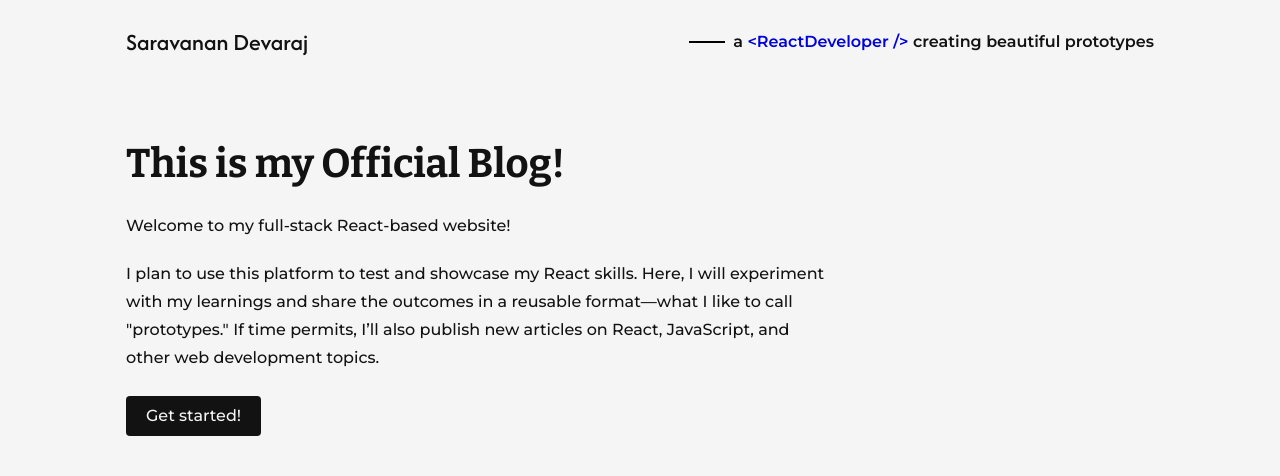
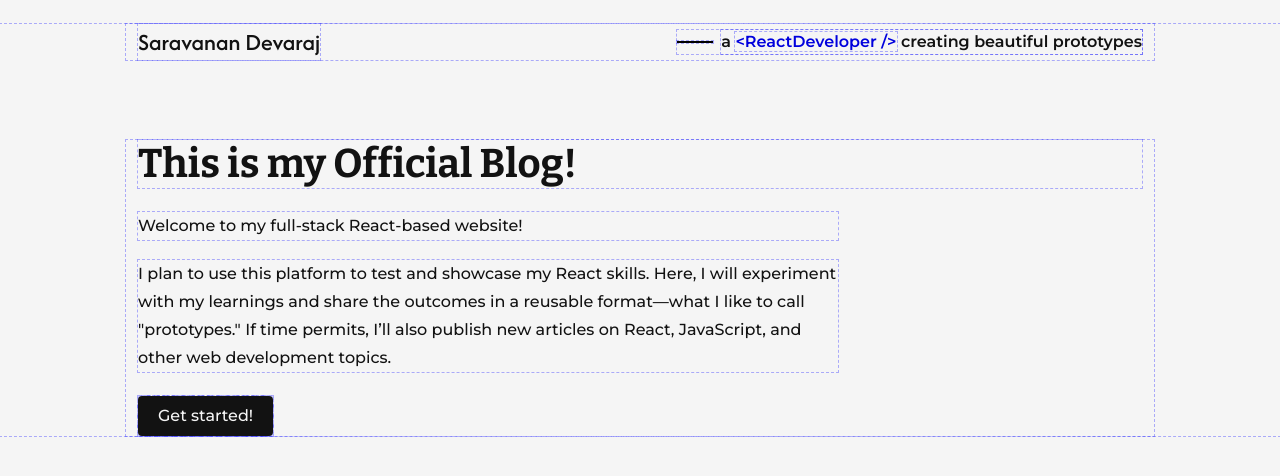
Before and after one commit to SaravananWD/learn-react, a Next.js app: page / in a window 1280 px wide. Shown: the top 476 px of the page. Built offline with nearby package versions, Linux system fonts and the light colour scheme.

Commit message:
timely drafts

```diff
--- a/src/app/layout.js
+++ b/src/app/layout.js
@@ -10,7 +10,7 @@ export const metadata = {
 
 export default function RootLayout({ children }) {
   return (
-    <html lang="en">
+    <html lang="en" className="debug">
       <body>
         <StyledComponentsRegistry>
           <Header></Header>
--- a/src/components/Header.js
+++ b/src/components/Header.js
@@ -7,10 +7,13 @@ function Header() {
   return (
     <StyledHeader>
       <Logo>Saravanan&nbsp;Devaraj</Logo>
-      <Filler />
+
       <Tagline>
-        a <span className="highlight">&lt;ReactDeveloper /&gt;</span> creating
-        beautiful prototypes
+        <Filler />
+        <div>
+          a <span className="highlight">&lt;ReactDeveloper /&gt;</span> creating
+          beautiful prototypes
+        </div>
       </Tagline>
     </StyledHeader>
   );
@@ -25,6 +28,7 @@ const StyledHeader = styled.header`
   justify-content: space-between;
   max-width: var(--layout-max-width);
   margin: ${space(6)}px auto;
+  padding: 0 ${space(3)}px;
   align-items: center;
 `;
 
@@ -35,6 +39,9 @@ const Logo = styled.div`
 `;
 
 const Tagline = styled.div`
+  display: flex;
+  justify-content: center;
+  align-items: center;
   font-weight: 600;
 
   .highlight {
@@ -46,6 +53,5 @@ const Filler = styled.div`
   width: ${space(9)}px;
   height: 2px;
   background-color: black;
-  margin-left: auto;
   margin-right: ${space(2)}px;
 `;
--- a/src/components/HomeIntro.js
+++ b/src/components/HomeIntro.js
@@ -8,6 +8,7 @@ import Link from "next/link";
 const IntroWarpper = styled.div`
   max-width: var(--layout-max-width);
   margin: ${space(20)}px auto;
+  padding: 0 ${space(3)}px;
 `;
 
 function HomeIntro() {
```
Also changed, not shown: src/style/device.js (added, +7 -0 lines).
